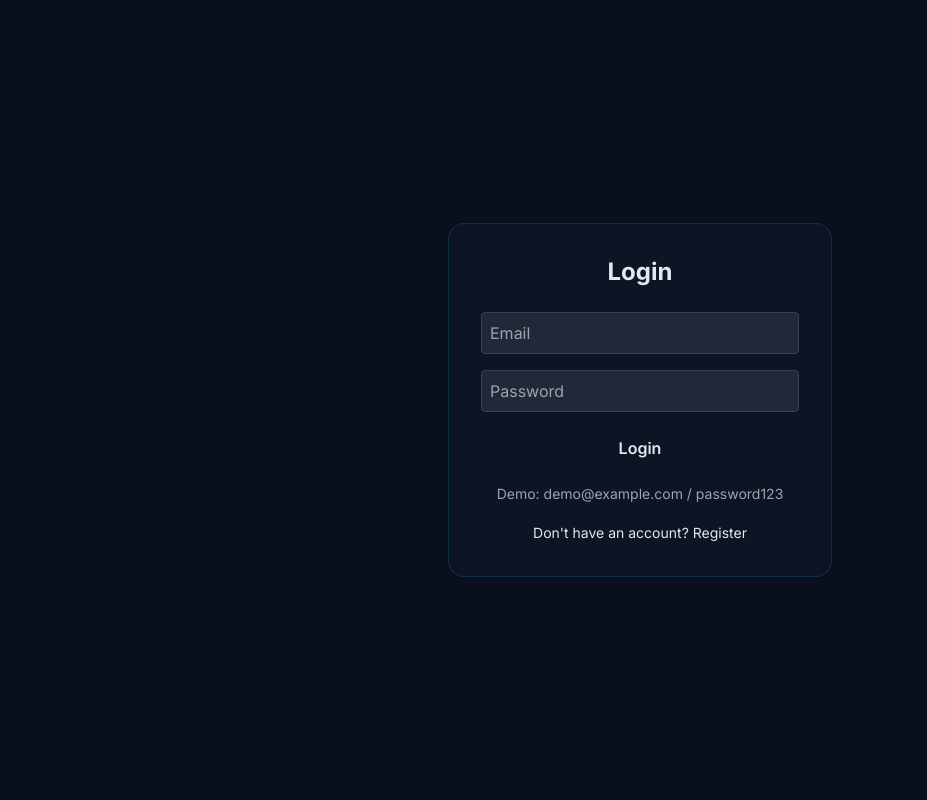
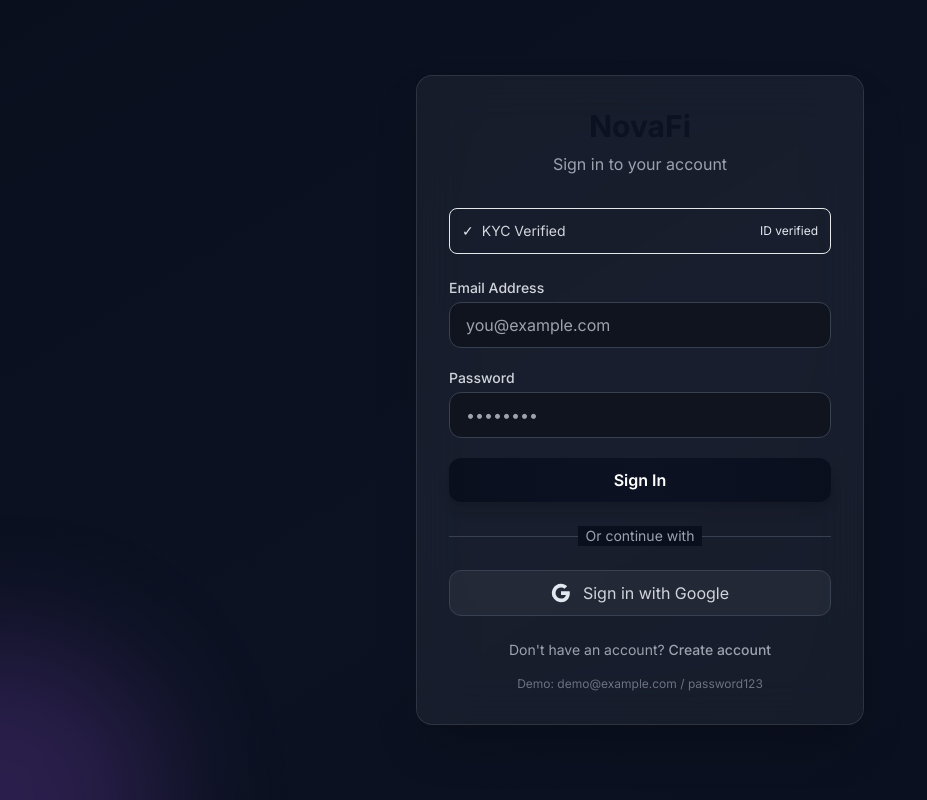
Before and after one commit to yared2124/Crypto-Dashboared, a React (Create React App) app in the folder frontend/: page /login in a window 1280 px wide. Shown: the whole page, without its empty margins (0-927 px from the left). Built offline with nearby package versions, Linux system fonts and the light colour scheme.

Commit message:
`Refactor Login component with new design and features`

```diff
--- a/frontend/src/components/Login.tsx
+++ b/frontend/src/components/Login.tsx
@@ -12,50 +12,128 @@
     e.preventDefault();
     try {
       await login(email, password);
-      toast.success("Logged in!");
+      toast.success("Logged in successfully!");
     } catch (err: any) {
       toast.error(err.response?.data?.message || "Login failed");
     }
   };
 
+  const handleGoogleLogin = () => {
+    toast.error("Google login will be available soon (OAuth integration)");
+  };
+
   return (
-    <div className="min-h-screen flex items-center justify-center bg-[#0a0f1e]">
-      <div className="glass-card p-8 rounded-2xl w-96">
-        <h2 className="text-2xl font-bold mb-6 text-center">Login</h2>
-        <form onSubmit={handleSubmit} className="space-y-4">
+    <div className="min-h-screen flex items-center justify-center bg-gradient-to-br from-[#0a0f1e] via-[#0c1222] to-[#0a0f1e] p-4">
+      <div className="absolute inset-0 overflow-hidden">
+        <div className="absolute -top-40 -right-40 w-80 h-80 bg-cyan-500/20 rounded-full blur-3xl"></div>
+        <div className="absolute -bottom-40 -left-40 w-80 h-80 bg-purple-500/20 rounded-full blur-3xl"></div>
+      </div>
+
+      <div className="relative w-full max-w-md">
+        {/* Glass card */}
+        <div className="backdrop-blur-xl bg-white/5 border border-white/10 rounded-2xl shadow-2xl p-8 transition-all duration-300 hover:shadow-cyan-500/10">
+          <div className="text-center mb-8">
+            <h1 className="text-3xl font-bold bg-gradient-to-r from-cyan-400 to-blue-500 bg-clip-text text-transparent">
+              NovaFi
+            </h1>
+            <p className="text-gray-400 mt-2">Sign in to your account</p>
+          </div>
+
+          {/* KYC Verification Indicator */}
+          <div className="mb-6 flex items-center justify-between bg-emerald-500/10 border border-emerald-500/30 rounded-lg p-3">
+            <div className="flex items-center gap-2">
+              <span className="text-emerald-400 text-sm">✓</span>
+              <span className="text-sm text-gray-300">KYC Verified</span>
+            </div>
+            <span className="text-xs text-emerald-400/70">ID verified</span>
+          </div>
+
+          <form onSubmit={handleSubmit} className="space-y-5">
+            <div>
+              <label className="block text-sm font-medium text-gray-300 mb-1">
+                Email Address
+              </label>
               <input
                 type="email"
-            placeholder="Email"
                 value={email}
                 onChange={(e) => setEmail(e.target.value)}
-            className="w-full p-2 rounded bg-gray-800 border border-gray-700 text-white"
+                className="w-full px-4 py-2.5 bg-black/30 border border-gray-700 rounded-xl focus:outline-none focus:border-cyan-400 focus:ring-1 focus:ring-cyan-400 transition-all text-white"
+                placeholder="you@example.com"
                 required
               />
+            </div>
+            <div>
+              <label className="block text-sm font-medium text-gray-300 mb-1">
+                Password
+              </label>
               <input
                 type="password"
-            placeholder="Password"
                 value={password}
                 onChange={(e) => setPassword(e.target.value)}
-            className="w-full p-2 rounded bg-gray-800 border border-gray-700 text-white"
+                className="w-full px-4 py-2.5 bg-black/30 border border-gray-700 rounded-xl focus:outline-none focus:border-cyan-400 focus:ring-1 focus:ring-cyan-400 transition-all text-white"
+                placeholder="••••••••"
                 required
               />
+            </div>
             <button
               type="submit"
-            className="w-full bg-cyan-600 hover:bg-cyan-700 py-2 rounded font-semibold"
+              className="w-full bg-gradient-to-r from-cyan-600 to-blue-600 hover:from-cyan-500 hover:to-blue-500 py-2.5 rounded-xl font-semibold text-white transition-all shadow-lg shadow-cyan-500/20"
             >
-            Login
+              Sign In
             </button>
           </form>
-        <p className="mt-4 text-center text-sm text-gray-400">
-          Demo: demo@example.com / password123
-        </p>
-        <div className="mt-4 text-center">
+
+          <div className="relative my-6">
+            <div className="absolute inset-0 flex items-center">
+              <div className="w-full border-t border-gray-700"></div>
+            </div>
+            <div className="relative flex justify-center text-sm">
+              <span className="px-2 bg-[#0a0f1e] text-gray-400">
+                Or continue with
+              </span>
+            </div>
+          </div>
+
+          <button
+            onClick={handleGoogleLogin}
+            className="w-full flex items-center justify-center gap-3 bg-white/5 border border-gray-700 hover:bg-white/10 py-2.5 rounded-xl transition-all"
+          >
+            <svg className="w-5 h-5" viewBox="0 0 24 24">
+              <path
+                fill="currentColor"
+                d="M22.56 12.25c0-.78-.07-1.53-.2-2.25H12v4.26h5.92c-.26 1.37-1.04 2.53-2.21 3.31v2.77h3.57c2.08-1.92 3.28-4.74 3.28-8.09z"
+              />
+              <path
+                fill="currentColor"
+                d="M12 23c2.97 0 5.46-.98 7.28-2.66l-3.57-2.77c-.98.66-2.23 1.06-3.71 1.06-2.86 0-5.29-1.93-6.16-4.53H2.18v2.84C3.99 20.53 7.7 23 12 23z"
+              />
+              <path
+                fill="currentColor"
+                d="M5.84 14.09c-.22-.66-.35-1.36-.35-2.09s.13-1.43.35-2.09V7.07H2.18C1.43 8.55 1 10.22 1 12s.43 3.45 1.18 4.93l2.85-2.22.81-.62z"
+              />
+              <path
+                fill="currentColor"
+                d="M12 5.38c1.62 0 3.06.56 4.21 1.64l3.15-3.15C17.45 2.09 14.97 1 12 1 7.7 1 3.99 3.47 2.18 7.07l3.66 2.84c.87-2.6 3.3-4.53 6.16-4.53z"
+              />
+            </svg>
+            <span className="text-gray-300">Sign in with Google</span>
+          </button>
+
+          <div className="mt-6 text-center">
+            <p className="text-gray-400 text-sm">
+              Don't have an account?{" "}
               <Link
                 to="/register"
-            className="text-cyan-400 hover:text-cyan-300 text-sm"
+                className="text-cyan-400 hover:text-cyan-300 font-medium"
               >
-            Don't have an account? Register
+                Create account
               </Link>
+            </p>
+          </div>
+
+          <div className="mt-4 text-center text-xs text-gray-500">
+            Demo: demo@example.com / password123
+          </div>
         </div>
       </div>
     </div>
```
Lines whose indentation alone changed are shown as unchanged.
